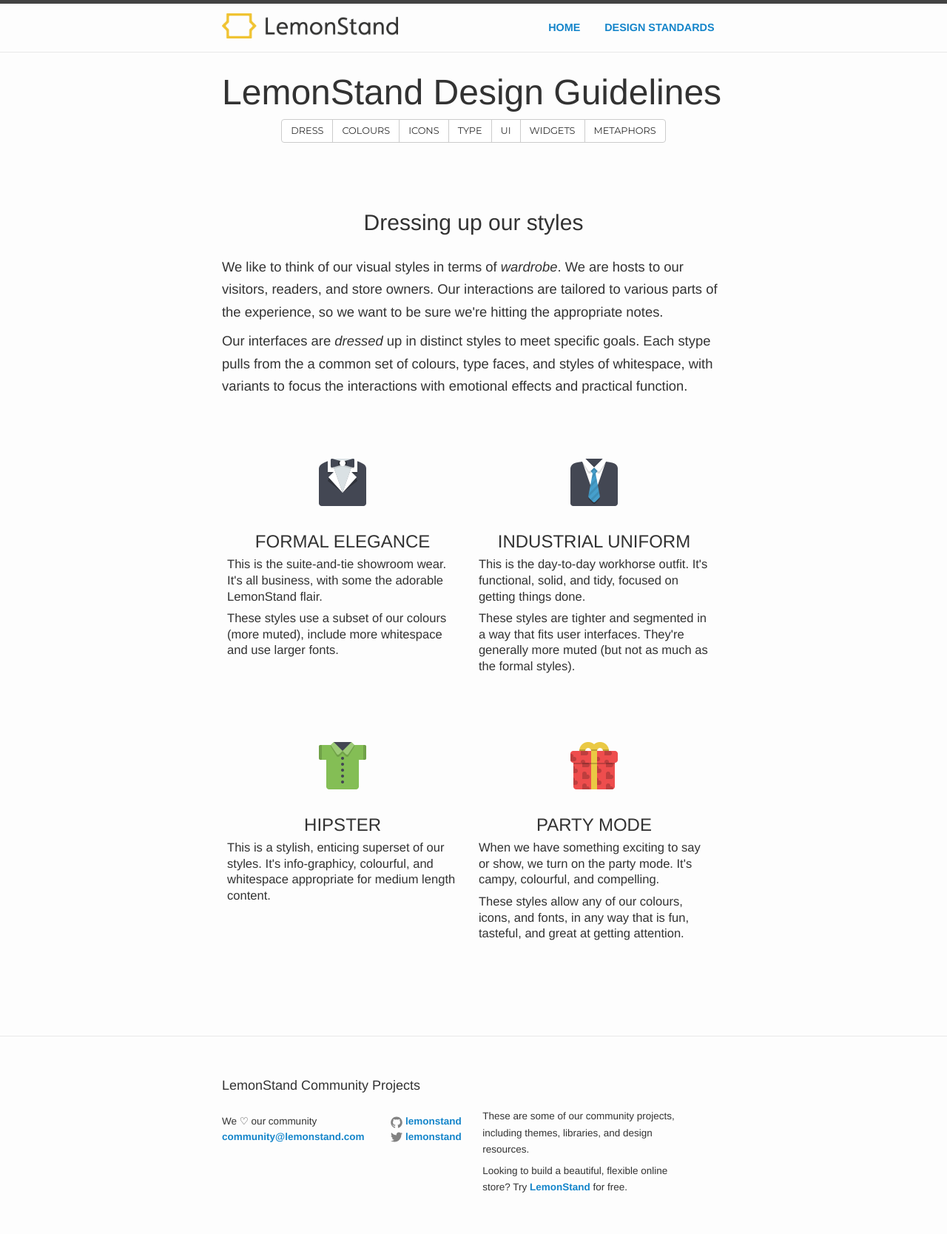
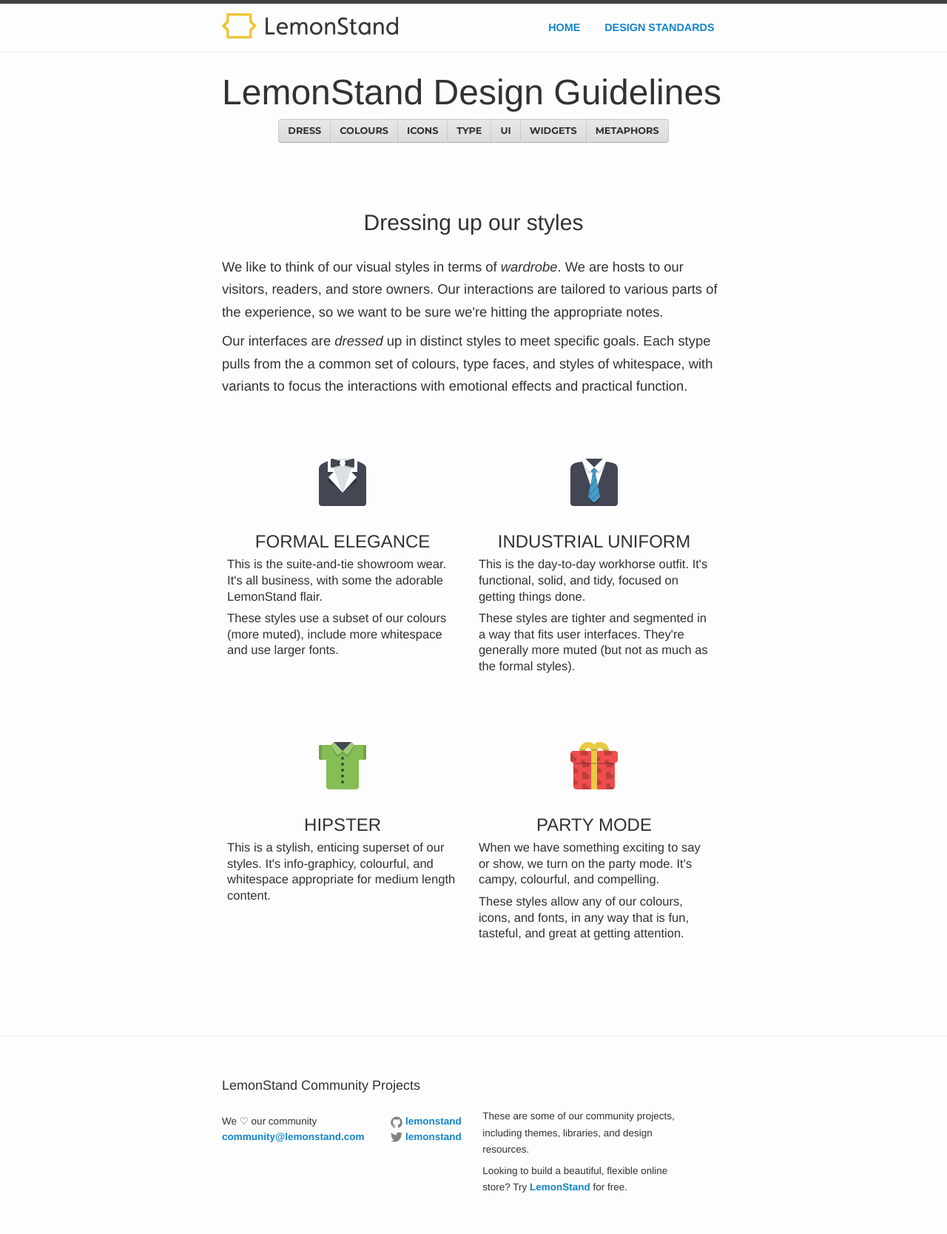
Before and after one commit to lemonstand/lemonstand.github.com, a Jekyll site: the page built from _guidelines/index.html, in a window 1280 px wide. Shown: the whole page at 74% size. Built offline with Jekyll 4.4.1, drawn with Linux system fonts in a browser that asks for light colours; nearby versions of some CDN libraries.

Commit message:
Added btn styling and content for table section

```diff
--- a/_sass/_lemonstand.scss
+++ b/_sass/_lemonstand.scss
@@ -496,29 +496,37 @@
 	}
 
 	ul.ui {
-		li {
+		li { list-style-type: none;
+
 			&.headings {
 				font-family: Montserrat, "Helvetica Neu", Helvetica;
 				font-size: 24px;
 				font-weight: 300;
 			}
+			&.text {
+				font-family: Montserrat, "Helvetica Neu", Helvetica;
+				font-size: 12px;
+			}
 			&.numbers {
 				font-family: Monaco, Menlo, "Ubuntu Mono", Consolas, source-code-pro, monospace;
-				font-size: 12px;
-			}
-			&.text {
-				font-family: Montserrat, "Helvetica Neu", Helvetica;
 				font-size: 12px;
 			}
 		}
 	}
 
-
-	li.text {
-
-	}
-
-	li.numbers {
-
+	a {
+		&.btn {
+			text-transform: uppercase;
+			text-align: center;
+			box-shadow: none;
+			text-shadow: none;
+			width: auto;
+			font-family: 'Montserrat', sans-serif !important;
+			font-weight: bold;
+			color: gray;
+			background-image: linear-gradient(to bottom,#e8e8e8, #dbdbdb);
+			border-color: rgba(0, 0, 0, 0.1) rgba(0, 0, 0, 0.1) rgba(0, 0, 0, 0.25);
+			border-color: rgba(0, 0, 0, 0.1) rgba(0, 0, 0, 0.1) rgba(0, 0, 0, 0.25);
+		}
 	}
 }
```
Also changed, not shown: _guidelines/ui-template.html (+21 -4 lines).
